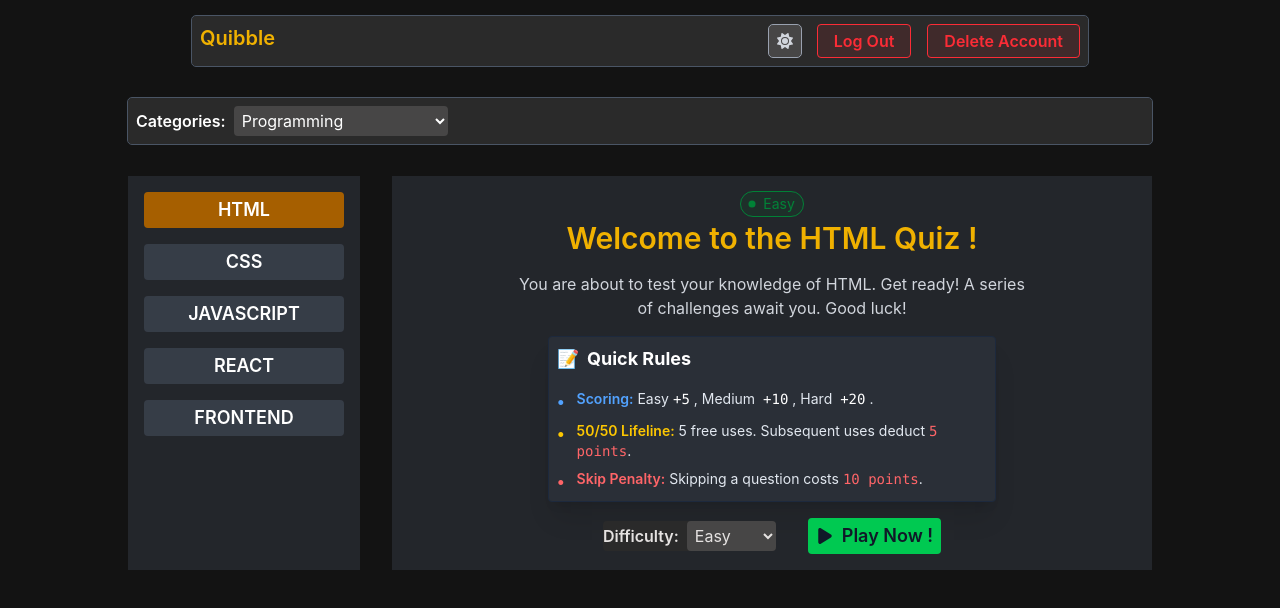
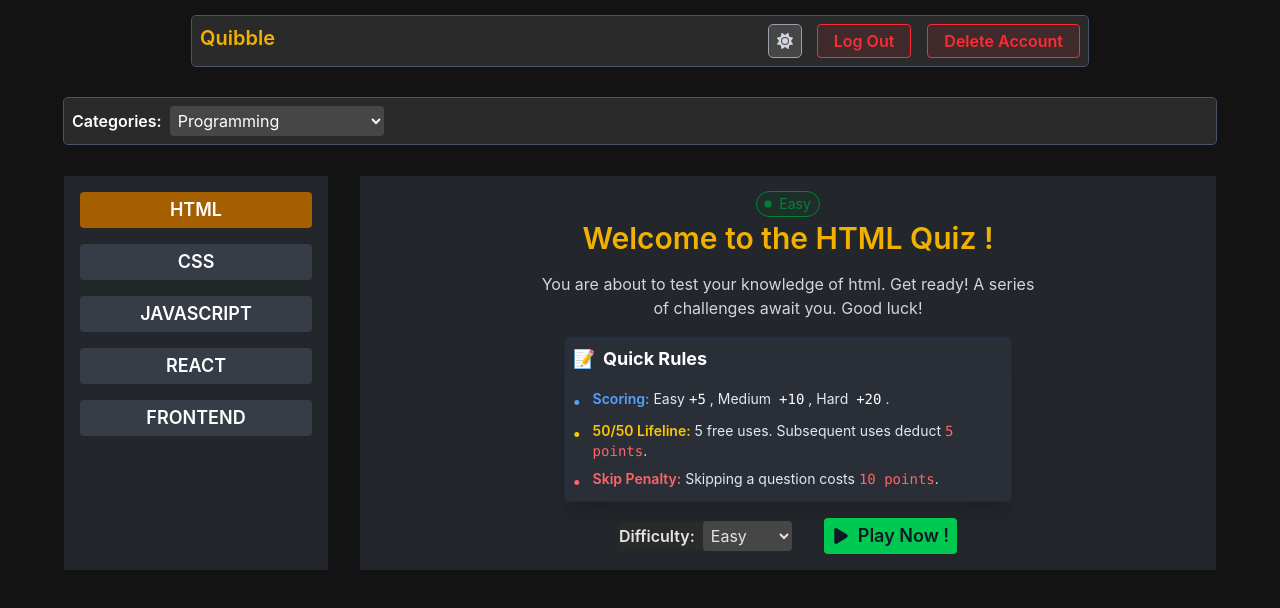
Before and after one commit to RaviCoderWallah/Quibble-Quiz-Web-App, a React (Vite) app: page /quiz in a window 1280 px wide. Both pictures are taken after typing "Sample", "name@example.com", "Sample123" into the empty fields and a click on the button "Sign Up Now". Shown: the top 608 px of the page. Built offline with nearby package versions, Linux system fonts and the light colour scheme.

Commit message:
feat: if category, subcategory changes then welcome screen show.

```diff
--- a/src/Pages/QuizScreen.jsx
+++ b/src/Pages/QuizScreen.jsx
@@ -1,33 +1,20 @@
 import { Navigate } from "react-router-dom";
 import useAuth from "../hooks/useAuth";
-import useFetch from "../hooks/useFetch";
 import CategoryFilter from "../feature/quiz/CategoryFilter";
 import Sidebar from "../feature/quiz/Sidebar";
 import QuizGamePlayScreen from "../feature/quiz/QuizGamePlayContainer";
-import useQuiz from "../hooks/useQuiz";
 
-// const DATA_URL = "/data/quiz-question.json";
 
 const QuizScreen = () => {
   const { user, isLogged, isAuthLoaded } = useAuth();
-  // const { data, error, loading } = useFetch(DATA_URL);
-  // if (error) console.error(error);
-
-  const { activeCategory, allSubCategories, activeSubCategory, activeDifficulty, activeQuestionData } = useQuiz();
-  console.log(activeCategory, allSubCategories, activeSubCategory, activeDifficulty, activeQuestionData);
 
   //For Auth
   if (!isAuthLoaded) return null;
   if (!user) return <Navigate to="/signup" replace />;
   if (!isLogged) return <Navigate to="/login" replace />;
 
-  // if (loading) return <h1>Loading quizes data....</h1>;
-
-
-
-
   return (
-    <main className="max-w-5xl w-full mx-auto">
+    <main className="max-w-6xl w-full mx-auto">
       <CategoryFilter />
       <div className="grid md:grid-cols-8 gap-8 my-8 min-h-80">
         <Sidebar />
--- a/src/context/QuizContext.jsx
+++ b/src/context/QuizContext.jsx
@@ -23,24 +23,34 @@ export const QuizContextProvider = ({ children }) => {
     }
   }, [data, activeCategory]);
 
+  useEffect(() => {
+    setActiveDifficulty("easy");
+  }, [activeSubCategory]);
+
   const changeCategory = (data) => {
     setActiveCategory(data);
-    }
+  };
 
   const changeSubCategory = (data) => {
     setActiveSubCategory(data);
-    }
+  };
 
   const changeDifficulty = (data) => {
     setActiveDifficulty(data);
-    }
+  };
 
   //Get Current Question Data Array.
   useEffect(() => {
-        if (data && data[activeCategory] && data[activeCategory][activeSubCategory]) {
-            setActiveQuestionData(data[activeCategory][activeSubCategory][activeDifficulty] || []);
+    if (
+      data &&
+      data[activeCategory] &&
+      data[activeCategory][activeSubCategory]
+    ) {
+      setActiveQuestionData(
+        data[activeCategory][activeSubCategory][activeDifficulty] || [],
+      );
     }
-    }, [data, activeCategory, activeSubCategory, activeDifficulty])
+  }, [data, activeCategory, activeSubCategory, activeDifficulty]);
 
   const userControlsData = {
     activeCategory,
@@ -50,12 +60,12 @@ export const QuizContextProvider = ({ children }) => {
     activeQuestionData,
     changeCategory,
     changeSubCategory,
-        changeDifficulty
-    }
+    changeDifficulty,
+  };
 
   return (
     <QuizContext.Provider value={userControlsData}>
       {children}
     </QuizContext.Provider>
-    )
-}
+  );
+};
--- a/src/feature/quiz/GamePlayScreen.jsx
+++ b/src/feature/quiz/GamePlayScreen.jsx
@@ -2,13 +2,37 @@ import { FaHeart } from "react-icons/fa";
 import { GoSkipFill } from "react-icons/go";
 import { PiChatCenteredDotsFill } from "react-icons/pi";
 import { MdOutlineNavigateNext } from "react-icons/md";
+import useQuiz from "../../hooks/useQuiz";
+import useQuizCurrentQuestion from "../../hooks/useQuizCurrentQuestion"
+import { useState } from "react";
 
 const GamePlayScreen = () => {
+
+  const [selectedOption, setSelectedOption] = useState(null);
+  const { activeQuestionData } = useQuiz();
+
+  const {question, options, answer, explanation, currentQuestionData, setCurrentQuestionData} = useQuizCurrentQuestion(activeQuestionData);
+
+  const handleUserSelectOption = (index) => {
+    if(selectedOption === null){
+      setSelectedOption(index);
+    }
+  }
+
+  const isOptionSelected = (index) => selectedOption === index;
+  const isOptionLocked = selectedOption !== null;
+
+  const handleQuizSubmit = () => {
+    if(selectedOption === answer){
+
+    }
+  }
+
   return (
     <div className="flex flex-col gap-6">
       <div className="flex justify-between" data-roles="game-header">
         <div className="flex items-center gap-3">
-          <p className="text-white">Question 1 of 10</p>
+          <p className="text-white">Question {currentQuestionData + 1} of {activeQuestionData.length}</p>
           <div>
             <div className="w-50 h-4 outline-1 outline-gray-300 rounded-full">
               <div className="w-5 h-4 bg-green-600 rounded-full shadow-[inset_0_0px_0px_1px_rgba(0,0,0,1)]"></div>
@@ -25,18 +49,38 @@ const GamePlayScreen = () => {
         </div>
       </div>
       <div className="text-center bg-gray-600/10 outline-1 outline-gray-600 rounded-md min-h-50 p-2" data-roles="question-option">
-        <h1 className="text-3xl font-bold text-yellow-500">What is the full form of HTML?</h1>
+        <h1 className="text-3xl font-bold text-yellow-500">{question}</h1>
         <div className="grid grid-cols-2 gap-4 mt-6 max-w-140 mx-auto">
-          <button className="bg-green-700 text-white text-sm outline-2 py-2 rounded-sm outline-green-500 cursor-pointer hover:outline-2">Hyper Text Markup Language</button>
+          {
+            options?.map((opt, index) => {
+
+              const selected = isOptionSelected(index);
+              const locked = isOptionLocked && !selected;
+
+              return (
+                <button
+                  onClick={() => handleUserSelectOption(index)}
+                  key={index}
+                  disabled={locked}
+                  className={`
+                    ${selected ? "outline-2" : ""}
+                    ${locked ? "opacity-50 cursor-not-allowed" : "cursor-pointer"}
+                   bg-gray-600/50 text-white text-sm outline-1 py-2 rounded-sm`}>
+                  {opt}
+                </button>
+              )
+            })
+          }
+          {/* <button className="bg-green-700 text-white text-sm outline-2 py-2 rounded-sm outline-green-500 cursor-pointer hover:outline-2">Hyper Text Markup Language</button>
           <button className="bg-gray-600/50 text-white text-sm outline-2 py-2 rounded-sm cursor-pointer">High Text Machine Language</button>
           <button className="bg-gray-600/50 text-white text-sm outline-1 py-2 rounded-sm cursor-pointer hover:outline-2">None of the above</button>
-          <button className="bg-red-700 text-white text-sm outline-2 py-2 rounded-sm outline-red-500 cursor-pointer hover:outline-2">Hyper Transfer Markup Language</button>
+          <button className="bg-red-700 text-white text-sm outline-2 py-2 rounded-sm outline-red-500 cursor-pointer hover:outline-2">Hyper Transfer Markup Language</button> */}
         </div>
       </div>
       <div className="flex justify-between" data-roles="game-footer">
         <div className="flex items-center gap-4">
           <button
-          className="bg-pink-600/20 flex items-center gap-2 text-white text-sm outline-1 py-1 px-4 rounded-sm cursor-pointer hover:bg-pink-600/60"
+            className="bg-pink-600/20 flex items-center gap-2 text-white text-sm outline-1 py-1 px-4 rounded-sm cursor-pointer hover:bg-pink-600/60"
           >
             <FaHeart />
             50/50
@@ -47,11 +91,11 @@ const GamePlayScreen = () => {
           </button>
         </div>
         <div className="flex items-center gap-4">
-          <button className="bg-green-600/50 flex items-center gap-2 text-white text-sm outline-1 py-1 px-4 rounded-sm cursor-pointer hover:bg-green-600/60">
-            <PiChatCenteredDotsFill  />
+          <button onClick={handleQuizSubmit} className="bg-green-600/50 flex items-center gap-2 text-white text-sm outline-1 py-1 px-4 rounded-sm cursor-pointer hover:bg-green-600/60">
+            <PiChatCenteredDotsFill />
             Submit
           </button>
-          <button className="bg-indigo-600/20 flex items-center gap-2 text-white text-sm outline-1 py-1 px-4 rounded-sm cursor-pointer hover:bg-indigo-600/60">
+          <button  className="bg-indigo-600/20 flex items-center gap-2 text-white text-sm outline-1 py-1 px-4 rounded-sm cursor-pointer hover:bg-indigo-600/60">
             Next
             <MdOutlineNavigateNext />
           </button>
--- a/src/feature/quiz/QuizGamePlayContainer.jsx
+++ b/src/feature/quiz/QuizGamePlayContainer.jsx
@@ -1,18 +1,31 @@
-import { useState } from "react"
-import QuizWelcomeScreen from "./QuizWelcomeScreen"
-import GamePlayScreen from "./GamePlayScreen"
+import { useEffect, useState } from "react";
+import QuizWelcomeScreen from "./QuizWelcomeScreen";
+import GamePlayScreen from "./GamePlayScreen";
+import useQuiz from "../../hooks/useQuiz";
+import useFetch from "../../hooks/useFetch";
 
 const QuizGamePlayScreen = () => {
-  const [isWelcomeScreenShow, setIsWelcomeScreenShow] = useState(true)
+  const [isWelcomeScreenShow, setIsWelcomeScreenShow] = useState(true);
+  const {
+    activeCategory,
+    activeSubCategory,
+    changeCategory,
+    changeSubCategory,
+  } = useQuiz();
+
+  useEffect(() => {
+    setIsWelcomeScreenShow(true);
+  }, [activeCategory, activeSubCategory, changeCategory, changeSubCategory]);
+
   return (
     <div className="bg-gray-600/30 col-span-6 p-4">
-      {
-        isWelcomeScreenShow ?
-        <QuizWelcomeScreen setIsWelcomeScreenShow={setIsWelcomeScreenShow}/> :
-        <GamePlayScreen/>
-      }
+      {isWelcomeScreenShow ? (
+        <QuizWelcomeScreen setIsWelcomeScreenShow={setIsWelcomeScreenShow} />
+      ) : (
+        <GamePlayScreen />
+      )}
     </div>
-  )
-}
+  );
+};
 
-export default QuizGamePlayScreen
+export default QuizGamePlayScreen;
--- a/src/feature/quiz/QuizWelcomeScreen.jsx
+++ b/src/feature/quiz/QuizWelcomeScreen.jsx
@@ -1,12 +1,31 @@
 import { FaPlay } from "react-icons/fa6";
 import { GoDotFill } from "react-icons/go";
+import useQuiz from "../../hooks/useQuiz";
+import { useState } from "react";
 
-const QuizWelcomeScreen = ({setIsWelcomeScreenShow}) => {
+const QuizWelcomeScreen = ({ setIsWelcomeScreenShow }) => {
+  const [selectedDifficultyValue, setSelectedDifficultyValue] =
+    useState("easy");
+
+  const { activeSubCategory, changeDifficulty } = useQuiz();
+
+  const handleDifficultyLevel = (e) => {
+    setSelectedDifficultyValue(e.target.value);
+    changeDifficulty(e.target.value);
+  };
+
   return (
     <div className="flex flex-col items-center justify-center gap-4 min-h-full">
-            <div className="flex items-center -mb-3 gap-1 bg-green-900/20 text-green-700 pl-1 py-0.5 rounded-full text-sm pr-2 outline-1 outline-green-700"><GoDotFill /> Easy</div>
-            <h1 className="text-3xl font-semibold text-yellow-500">Welcome to the HTML Quiz !</h1>
-            <p className="max-w-lg text-center text-gray-300">You are about to test your knowledge of HTML. Get ready! A series of challenges await you. Good luck!</p>
+      <div className="flex items-center -mb-3 capitalize gap-1 bg-green-900/20 text-green-700 pl-1 py-0.5 rounded-full text-sm pr-2 outline-1 outline-green-700">
+        <GoDotFill /> {selectedDifficultyValue}
+      </div>
+      <h1 className="text-3xl font-semibold text-yellow-500">
+        Welcome to the {activeSubCategory.toUpperCase()} Quiz !
+      </h1>
+      <p className="max-w-lg text-center text-gray-300">
+        You are about to test your knowledge of {activeSubCategory}. Get ready!
+        A series of challenges await you. Good luck!
+      </p>
 
       {/* Quick Rules Guides  */}
       <div className="max-w-md mx-auto p-2 bg-slate-600/20 border border-slate-800 rounded-sm shadow-xl text-slate-200">
@@ -20,9 +39,9 @@ const QuizWelcomeScreen = ({setIsWelcomeScreenShow}) => {
             <div className="text-blue-400 font-bold">•</div>
             <p className="text-sm">
               <span className="text-blue-400 font-semibold">Scoring:</span> Easy
-                            <span className="text-white font-mono mx-1">+5</span>,
-                            Medium <span className="text-white font-mono mx-1">+10</span>,
-                            Hard <span className="text-white font-mono mx-1">+20</span>.
+              <span className="text-white font-mono mx-1">+5</span>, Medium{" "}
+              <span className="text-white font-mono mx-1">+10</span>, Hard{" "}
+              <span className="text-white font-mono mx-1">+20</span>.
             </p>
           </div>
 
@@ -30,8 +49,11 @@ const QuizWelcomeScreen = ({setIsWelcomeScreenShow}) => {
           <div className="flex gap-3">
             <div className="text-yellow-400 font-bold">•</div>
             <p className="text-sm">
-                            <span className="text-yellow-400 font-semibold">50/50 Lifeline:</span> 5 free uses.
-                            Subsequent uses deduct <span className="text-red-400 font-mono">5 points</span>.
+              <span className="text-yellow-400 font-semibold">
+                50/50 Lifeline:
+              </span>{" "}
+              5 free uses. Subsequent uses deduct{" "}
+              <span className="text-red-400 font-mono">5 points</span>.
             </p>
           </div>
 
@@ -39,30 +61,41 @@ const QuizWelcomeScreen = ({setIsWelcomeScreenShow}) => {
           <div className="flex gap-3">
             <div className="text-red-400 font-bold">•</div>
             <p className="text-sm">
-                            <span className="text-red-400 font-semibold">Skip Penalty:</span> Skipping a
-                            question costs <span className="text-red-400 font-mono">10 points</span>.
+              <span className="text-red-400 font-semibold">Skip Penalty:</span>{" "}
+              Skipping a question costs{" "}
+              <span className="text-red-400 font-mono">10 points</span>.
             </p>
           </div>
         </div>
-
       </div>
 
       <div className="flex gap-8 items-center">
         <div className="bg-[#2a2a2a] rounded-sm">
           <div className="flex items-center gap-2">
             <p className="font-semibold">Difficulty: </p>
-                        <select name="" id="" className="bg-[#474646] p-1 rounded-sm">
+            <select
+              name="difficulty"
+              value={selectedDifficultyValue}
+              onChange={handleDifficultyLevel}
+              id=""
+              className="bg-[#474646] p-1 rounded-sm"
+            >
               <option value="easy">Easy</option>
               <option value="medium">Medium</option>
               <option value="hard">Hard</option>
             </select>
           </div>
         </div>
-                <button onClick={() => setIsWelcomeScreenShow((prev) => !prev)}
-                className="flex items-center gap-2 bg-green-500 text-gray-900 px-2 py-1 text-lg font-semibold cursor-pointer rounded-sm hover:bg-green-400"> <FaPlay /> Play Now ! </button>
+        <button
+          onClick={() => setIsWelcomeScreenShow((prev) => !prev)}
+          className="flex items-center gap-2 bg-green-500 text-gray-900 px-2 py-1 text-lg font-semibold cursor-pointer rounded-sm hover:bg-green-400"
+        >
+          {" "}
+          <FaPlay /> Play Now !{" "}
+        </button>
       </div>
     </div>
-    )
-}
+  );
+};
 
-export default QuizWelcomeScreen
+export default QuizWelcomeScreen;
--- /dev/null
+++ b/src/hooks/useQuizCurrentQuestion.js
@@ -0,0 +1,12 @@
+import { useState } from "react";
+
+export default function useQuizCurrentQuestion(data) {
+    const [currentQuestionData, setCurrentQuestionData] = useState(0);
+
+    const question = data[currentQuestionData]?.question;
+    const options = data[currentQuestionData]?.options;
+    const answer = data[currentQuestionData]?.answer;
+    const explanation = data[currentQuestionData]?.explanation;
+
+    return {question, options, answer, explanation, currentQuestionData, setCurrentQuestionData}
+}
```
Lines whose indentation alone changed are shown as unchanged.
